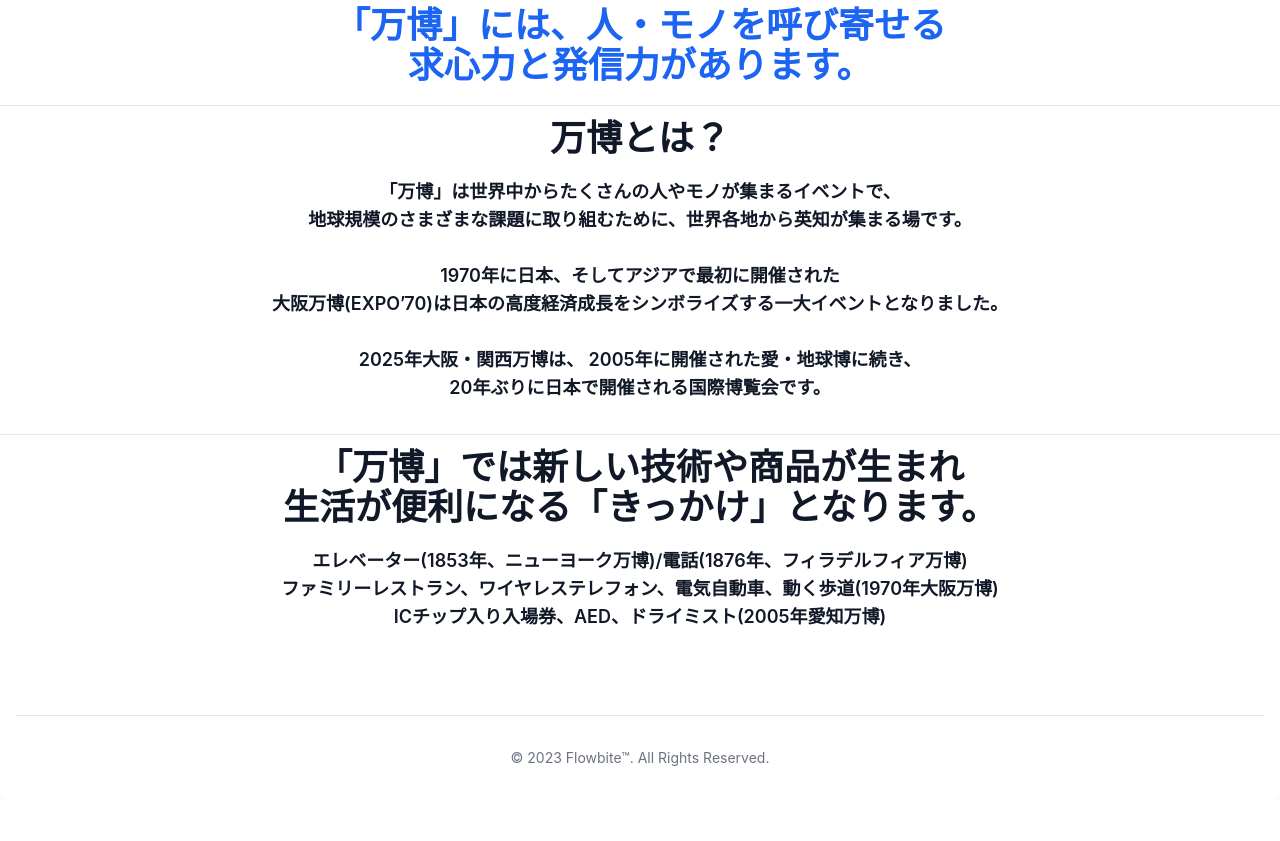
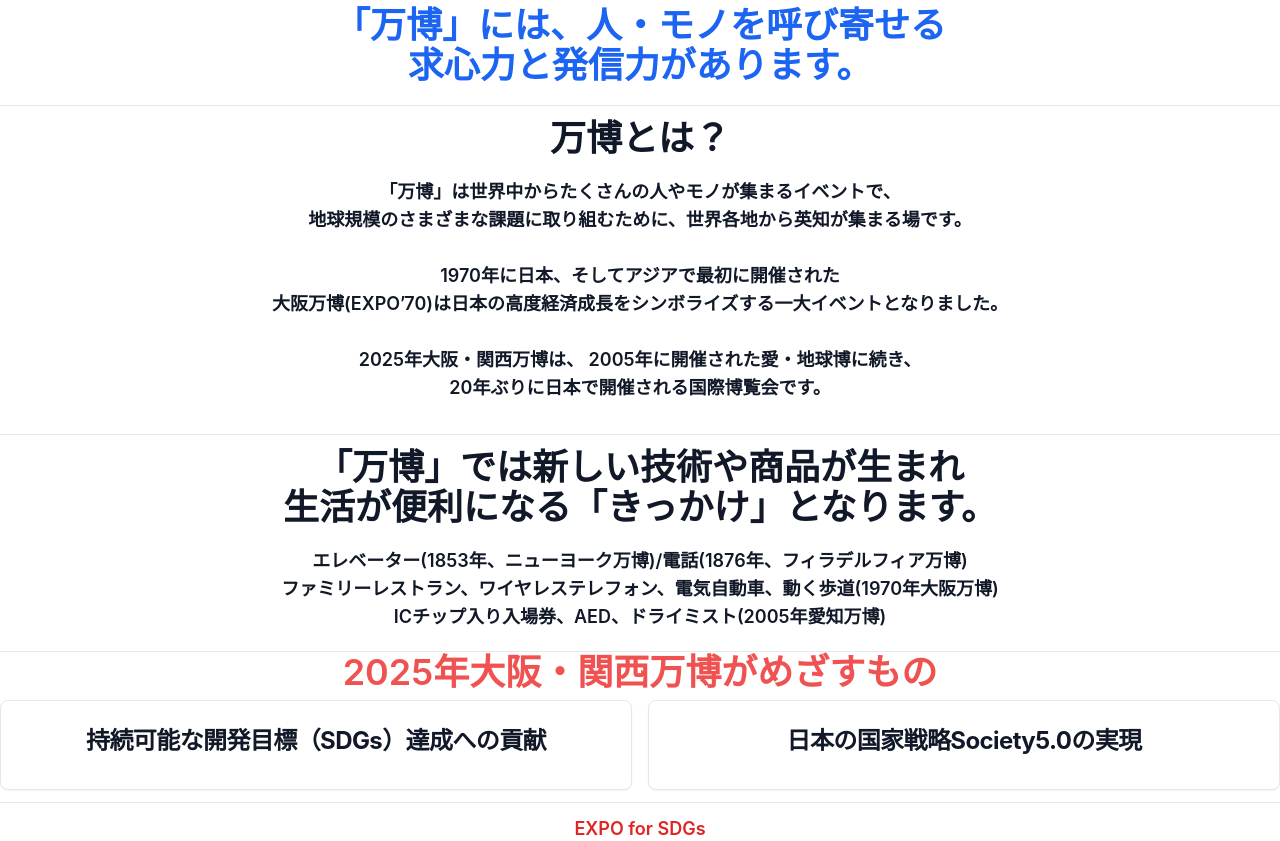
Before and after one commit to iwasa-iwasa/osakaBanpaku, a plain HTML site: page index.html in a window 1280 px wide. Shown: the part 1959-2800 px from the top of the page. Before the commit the page ends 2759 px from the top, so only its background shows below. Drawn offline with nearby package versions, Linux system fonts and the light colour scheme.

Commit message:
「目指すもの」とSDGsに関するセクションを追加

```diff
--- a/index.html
+++ b/index.html
@@ -7,7 +7,7 @@
 
     <title>HOME</title>
     <!-- <script src="https://cdn.tailwindcss.com"></script> -->
-
+    <script src="https://cdn.jsdelivr.net/npm/flowbite@3.1.2/dist/flowbite.min.js"></script>
     <link href="https://cdn.jsdelivr.net/npm/flowbite@3.1.2/dist/flowbite.min.css" rel="stylesheet" />
 </head>
 
@@ -19,7 +19,8 @@
             <div class="max-w-screen-xl flex flex-wrap items-center justify-between mx-auto p-4">
                 <a href="index.html" class="flex items-center space-x-3 rtl:space-x-reverse">
                     <img src="images/expo2025-rogo.jpg" class="h-8" alt="Flowbite Logo" />
-                    <span class="self-center text-2xl font-semibold whitespace-nowrap dark:text-white">大阪・関西万博2025</span>
+                    <span
+                        class="self-center text-2xl font-semibold whitespace-nowrap dark:text-white">大阪・関西万博2025</span>
                 </a>
                 <button data-collapse-toggle="navbar-default" type="button"
                     class="inline-flex items-center p-2 w-10 h-10 justify-center text-sm text-gray-500 rounded-lg md:hidden hover:bg-gray-100 focus:outline-none focus:ring-2 focus:ring-gray-200 dark:text-gray-400 dark:hover:bg-gray-700 dark:focus:ring-gray-600"
@@ -251,12 +252,49 @@
                         </p>
                     </dd>
                 </div>
+                <div class="flex flex-col pb-3">
+                    <dd class="text-lg font-semibold">
+                        <p class="text-4xl text-center text-black-500 font-semibold mb-2 mt-5">
+                            <span class="text-red-500">
+                                2025年大阪・関西万博がめざすもの
+                            </span>
+                        </p>
+
+                        <div class="grid grid-cols-3 md:grid-cols-2 grid-flow-col gap-4">
+                            <div>
+                                <a href="#"
+                                    class="block p-6 bg-white border border-gray-200 rounded-lg shadow-sm hover:bg-gray-100 dark:bg-gray-800 dark:border-gray-700 dark:hover:bg-gray-700">
+                                    <h5 class="mb-2 text-2xl font-bold tracking-tight text-gray-900 dark:text-white">
+                                        持続可能な開発目標（SDGs）達成への貢献</h5>
+                                </a>
+                            </div>
+                            <div>
+                                <a href="#"
+                                    class="block p-6 bg-white border border-gray-200 rounded-lg shadow-sm hover:bg-gray-100 dark:bg-gray-800 dark:border-gray-700 dark:hover:bg-gray-700">
+                                    <h5 class="mb-2 text-2xl font-bold tracking-tight text-gray-900 dark:text-white">
+                                        日本の国家戦略Society5.0の実現</h5>
+                                </a>
+                            </div>
+                        </div>
+                    </dd>
+                </div>
+
+                <div class="flex flex-col pt-3">
+                    <dd class="text-lg font-semibold">
+                        <p class="text-1xl text-center text-black-500 font-semibold mb-5">
+                            <span class="text-red-600">EXPO for SDGs</span>
+                        </p>
+                        <p class="text-1xl text-center text-black-500 mb-5">
+                            国連が掲げる「SDGs（持続可能な開発目標）」達成の目標年である2030年まで残り5年となる2025年は、<br>
+                            実現に向けた取り組みを加速するのに極めて重要な年です。<br>
+                            2025年に開催される大阪・関西万博は、SDGsを2030年までに達成するためのプラットフォームになります。
+                        </p>
+                        <img class="h-auto max-w-full rounded-lg" src="images/sdgs.png" alt="">
+
+                    </dd>
+                </div>
             </dl>
-
-
         </div>
-
-
     </main>
 
 
```
Also changed, not shown: images/sdgs.png (added).
